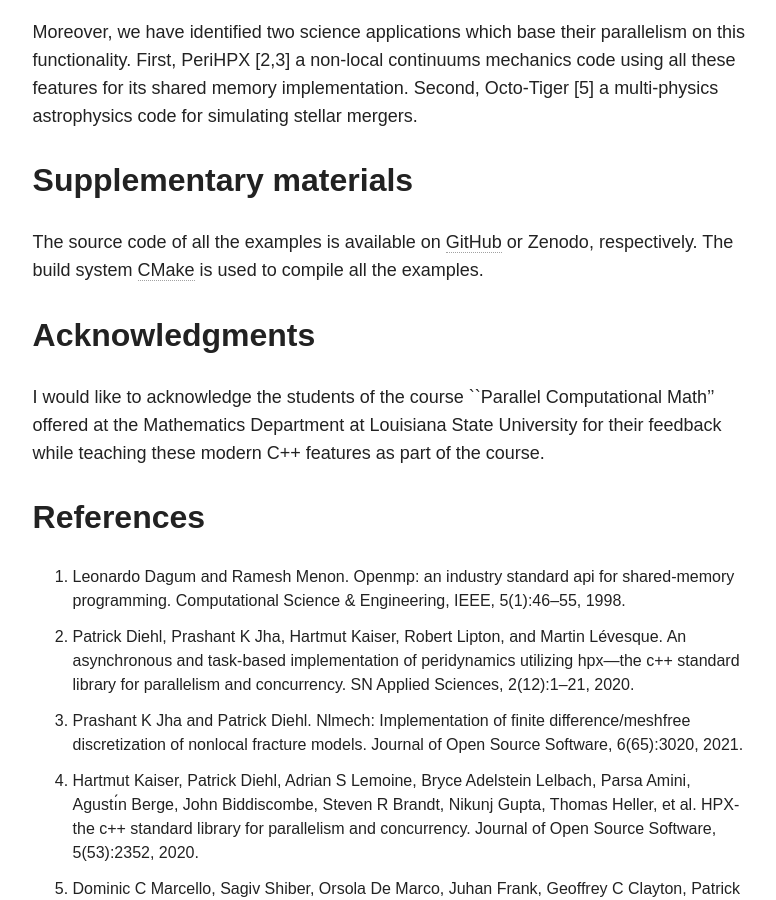
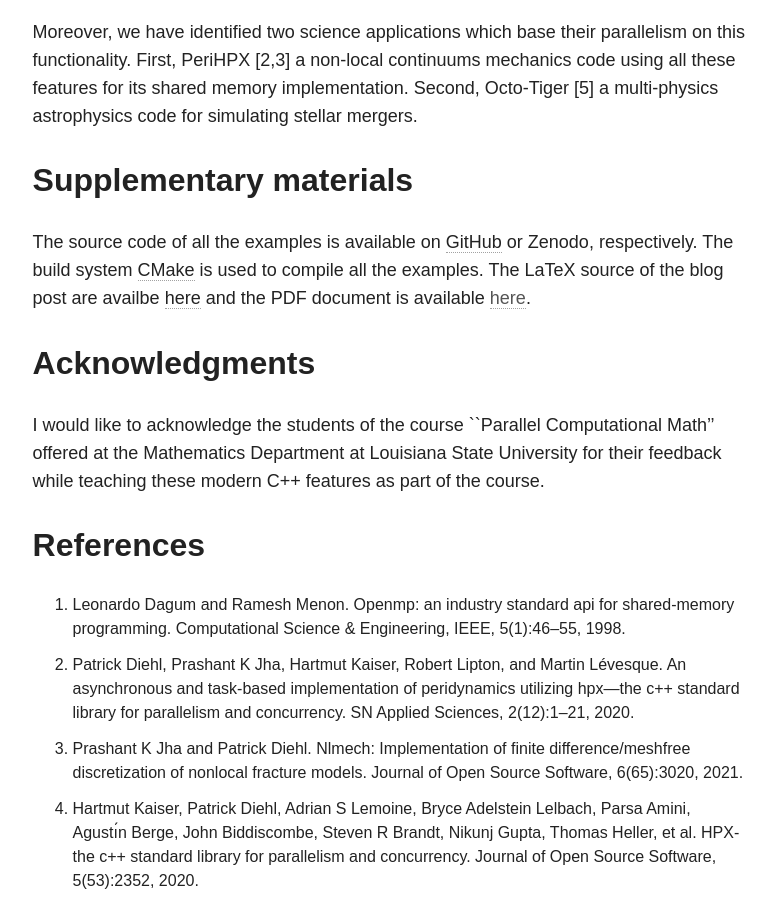
Before and after one commit to diehlpk/diehlpk.github.io, a Jekyll site: the page built from _posts/blog/2021-08-24-modern-cpp.md, in a window 1280 px wide and 900 px high, scrolled down 6487 px. Shown: the whole window, without its empty margins (347-1123 px from the left). Built offline with Jekyll 4.4.1, drawn with Linux system fonts in a browser that asks for light colours; nearby versions of some CDN libraries; some web fonts are replaced; formulas are drawn with MathJax 3.

Commit message:
Update blog psot

```diff
--- a/_posts/blog/2021-08-24-modern-cpp.md
+++ b/_posts/blog/2021-08-24-modern-cpp.md
@@ -84,7 +84,7 @@ Moreover, we have identified two science applications which base their paralleli
 
 ## Supplementary materials
 
-The source code of all the examples is available on [GitHub](https://github.com/diehlpk/modern-cpp-examples) or Zenodo, respectively. The build system [CMake](https://cmake.org/) is used to compile all the examples.
+The source code of all the examples is available on [GitHub](https://github.com/diehlpk/modern-cpp-examples) or Zenodo, respectively. The build system [CMake](https://cmake.org/) is used to compile all the examples. The LaTeX source of the blog post are availbe [here](https://github.com/diehlpk/-ModernC-Paper) and the PDF document is available [here]().
 
 ## Acknowledgments
 
```
